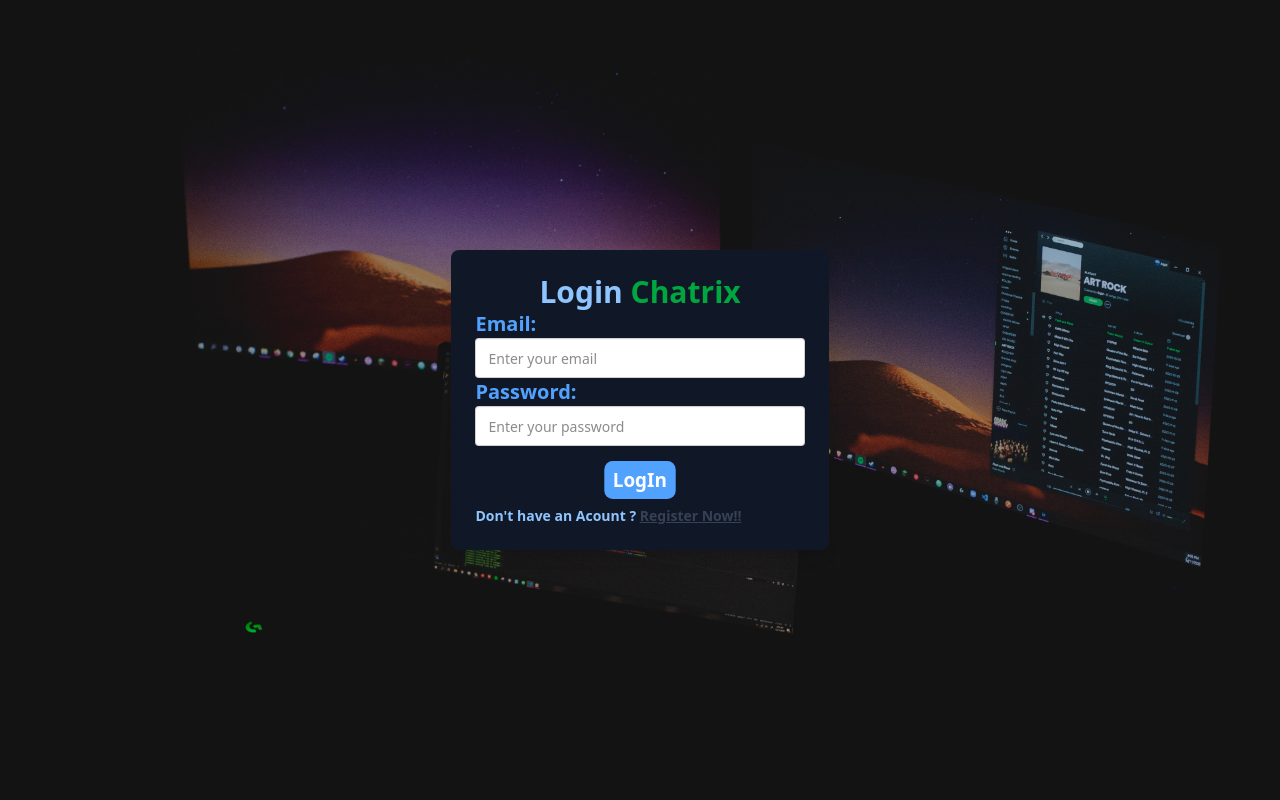
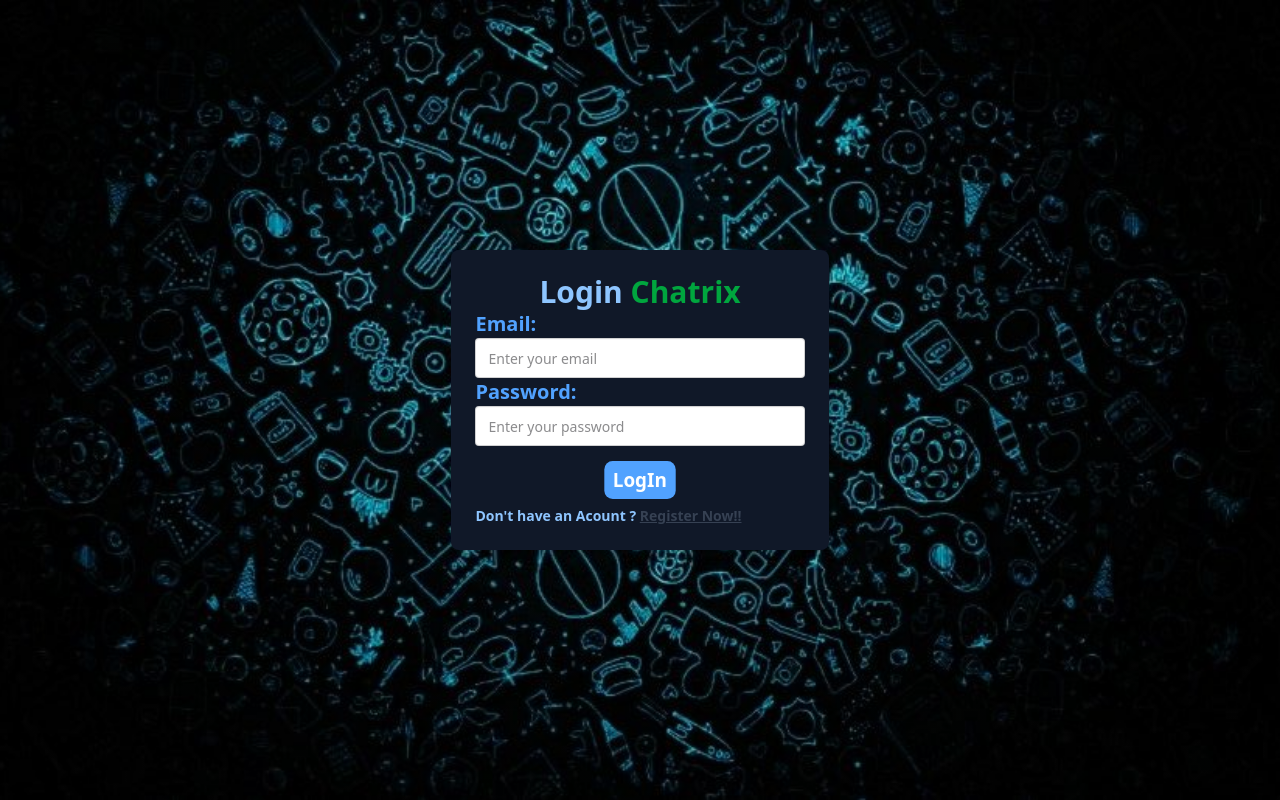
Before and after one commit to pubayankapat/RealTimeChatApp, a React (Vite) app in the folder chat-client/: page /login in a window 1280 px wide. Built offline with nearby package versions, Linux system fonts and the light colour scheme.

Commit message:
minor changes

```diff
--- a/chat-client/src/home/components/MessageContainer.jsx
+++ b/chat-client/src/home/components/MessageContainer.jsx
@@ -132,12 +132,12 @@
               <div className='md:hidden ml-1 self-center'>
                 <button onClick={() => onBackUser(true)} className='bg-black rounded-full px-2 py-1
                   self-center'>
-                  <IoArrowBackSharp size={25} />
+                  <IoArrowBackSharp size={12} />
                 </button>
               </div>
               <div className='flex justify-between mr-2 gap-2'>
                 <div className='self-center'>
-                  <img className='rounded-full object-cover w-6 h-6 md:w-10 md:h-10 cursor-pointer' src={selectedConversation?.profilepic || dp} />
+                  <img className='rounded-full object-cover w-8 h-8 md:w-10 md:h-10 cursor-pointer' src={selectedConversation?.profilepic || dp} />
                 </div>
                 <span className='text-gray-950 self-center text-sm md:text-xl font-bold'>
                   {selectedConversation?.username}
--- a/chat-client/src/index.css
+++ b/chat-client/src/index.css
@@ -2,7 +2,7 @@
 @plugin "daisyui";
 
 body{
-    background:linear-gradient(rgba(0,0,0,0.2),rgba(0,0,0,0.2)),url('./assets/david-schultz-SrewPUfo2c0-unsplash.jpg');
+    background:linear-gradient(rgba(0,0,0,0.2),rgba(0,0,0,0.2)),url('./assets/678961b104ca72a275d41a4dfb738585.jpg');
     background-color: gray;
     background-repeat: no-repeat;
     background-size: cover;
```
Also changed, not shown: chat-client/src/assets/678961b104ca72a275d41a4dfb738585.jpg (added).
